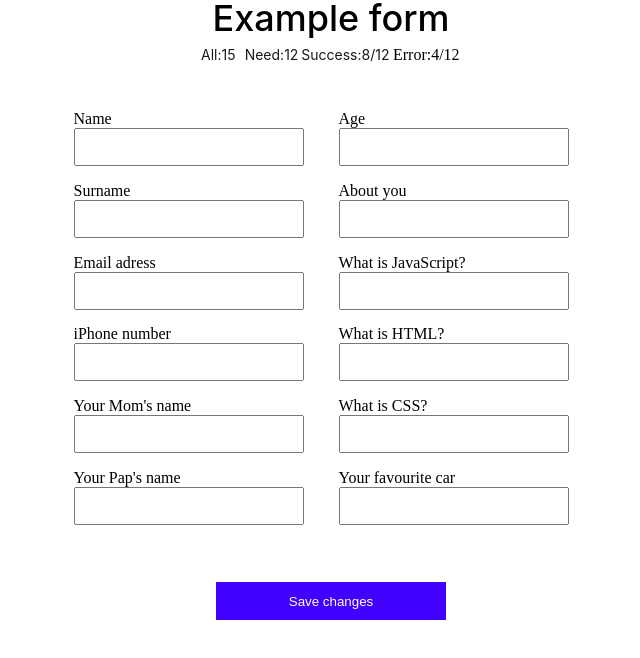
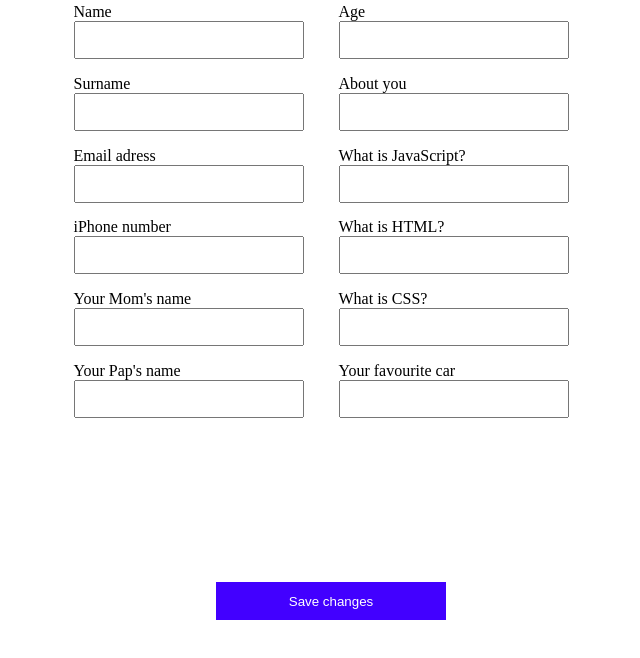
Before and after one commit to RakhmatovAmirjon/Forms, a plain HTML site: page index.html in a window 1280 px wide. Shown: the whole page, without its empty margins (309-949 px from the left). Drawn offline with Linux system fonts and the light colour scheme.

Commit message:
Update Forms

```diff
--- a/index.html
+++ b/index.html
@@ -8,50 +8,11 @@
 </head>
 <body>
     <div class="main">
-        <div class="header">
-       <div class="example_form">
-        Example form
-       </div>
-       <div class="under_form">
-        <div class="all">
-          <div class="all_text">
-            All:
-          </div>
-          <div id="first" class="numbers">
-            15
-          </div>
-        </div>
-        <div class="need">
-            <div class="need_text">
-                Need:
-            </div>
-            <div id="second" class="numbers">
-                12
-            </div>
-        </div>
-        <div class="success">
-            <div class="success_text">
-                Success:
-            </div>
-            <div id="third" class="numbers">
-                8/12
-            </div>
-        </div>
-        <div class="error">
-            <div class="error_text">
-                Error:
-            </div>
-            <div id="fourth" class="numbers">
-                4/12
-            </div>
-        </div>
-       </div>
-    </div>
     <div class="forms">
       <div class="first_part">
         <div class="input_main">
         <div class="texting">Name</div>
-        <input id="important" type="text">
+        <input class="important" type="text">
         </div>
 
         <div class="input_main">
@@ -61,7 +22,7 @@
 
         <div class="input_main">
         <div class="texting">Email adress</div>
-        <input id="important" type="text">
+        <input class="important" type="text">
         </div>
 
         <div class="input_main">
@@ -83,27 +44,27 @@
       <div class="second_part">
         <div class="input_main">
         <div class="texting">Age</div>
-        <input id="important" type="number">
+        <input class="important" type="number">
         </div>
 
         <div class="input_main">
         <div class="texting">About you</div>
-        <input id="important" type="text">
+        <input class="important" type="text">
         </div>
 
         <div class="input_main">
         <div class="texting">What is JavaScript?</div>
-        <input id="important" type="text">
+        <input class="important" type="text">
         </div>
 
         <div class="input_main">
         <div class="texting">What is HTML?</div>
-        <input id="important" type="text">
+        <input class="important" type="text">
         </div>
 
         <div class="input_main">
         <div class="texting">What is CSS?</div>
-        <input id="important" type="text">
+        <input class="important" type="text">
         </div>
 
         <div class="input_main">
@@ -114,6 +75,7 @@
     </div>
     <button id="save_changes" class="save_changes">Save changes</button>
   </div>
-  <script src="index.js"></script>
+  <script src="index.js">
+  </script>
 </body>
 </html>
```
